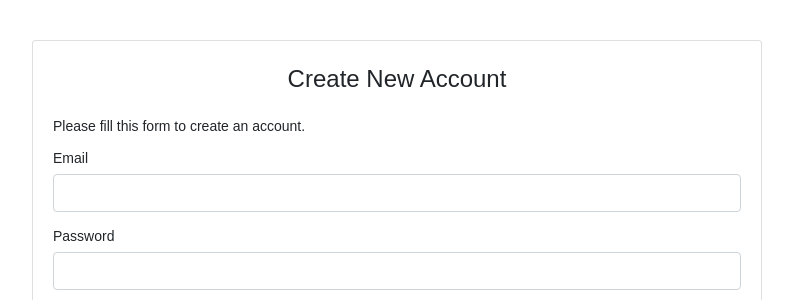
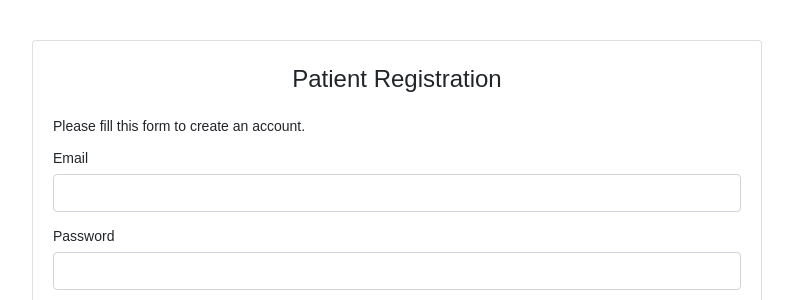
Before and after one commit to i-rahman/Covid-Vaccine-Portal, a PHP site: page /register_patient.php in a window 1280 px wide. Shown: the part 64-364 px from the top of the page, without its empty margins (243-1036 px from the left). Run offline with PHP 8.4, Linux system fonts and the light colour scheme; a stand-in replaces the project's code that opens the database connection.

Commit message:
Update form names to reflect roles

```diff
--- a/register_patient.php
+++ b/register_patient.php
@@ -186,7 +186,7 @@ if ($_SERVER["REQUEST_METHOD"] == "POST") {
                 <div class="card">
                     <article class="card-body">
                         <h4 class="card-title text-center mb-4 mt-1">
-                            Create New Account
+                            Patient Registration
                         </h4>
                         </hr>
                         <p>Please fill this form to create an account.</p>
--- a/register_provider.php
+++ b/register_provider.php
@@ -179,7 +179,7 @@ if ($_SERVER["REQUEST_METHOD"] == "POST") {
                 <div class="card">
                     <article class="card-body">
                         <h4 class="card-title text-center mb-4 mt-1">
-                            Provider Registration Page
+                            Provider Registration
                         </h4>
                         </hr>
                         <p>Please fill this form to create an account.</p>
```
